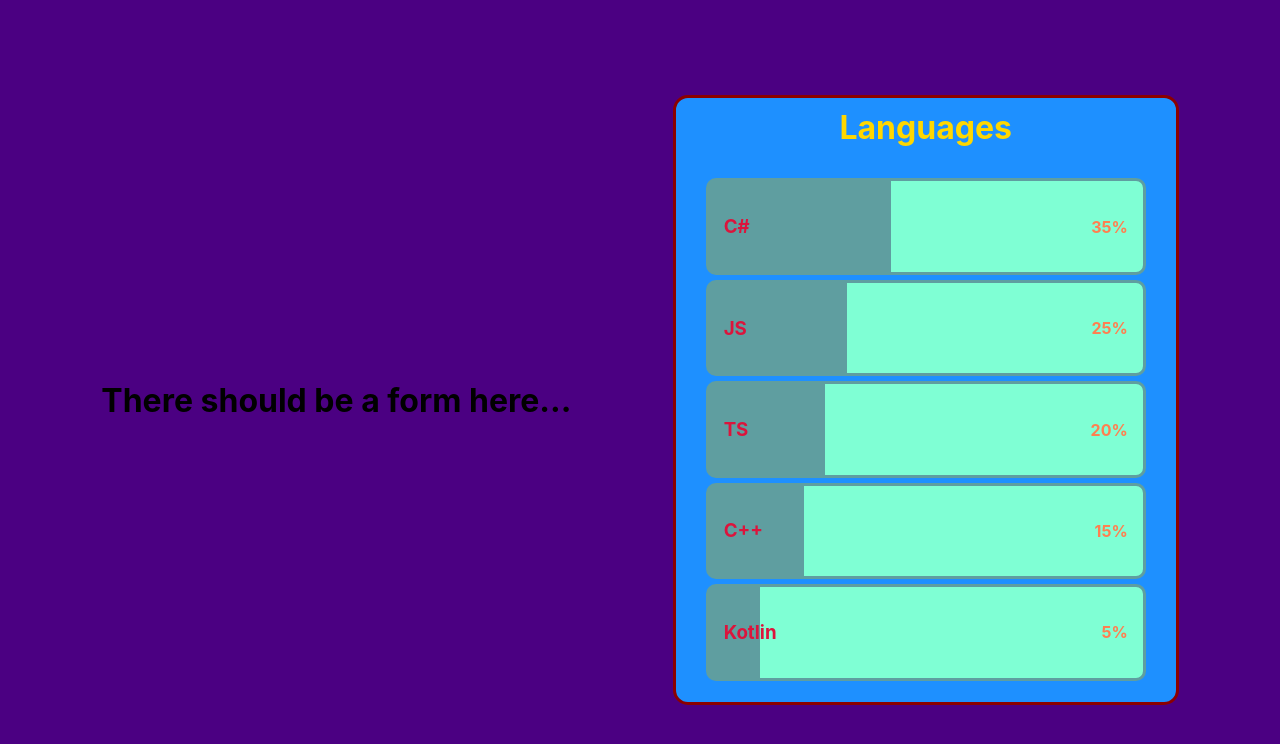
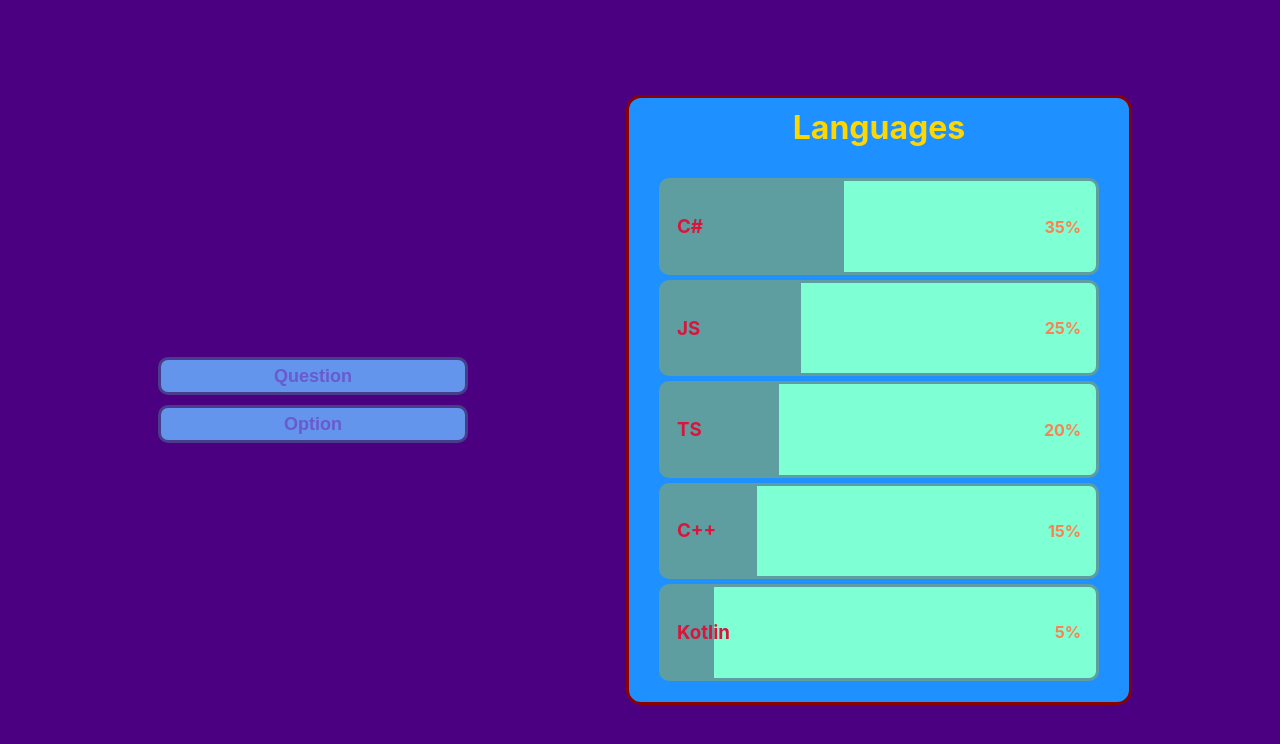
Before and after one commit to VladoDev03/the-amazing-poll, a React (Create React App) app in the folder front-end/the-amazing-poll/: page / in a window 1280 px wide. Shown: the top 744 px of the page. Built offline with nearby package versions, Linux system fonts and the light colour scheme.

Commit message:
Added custom TextInput.

```diff
--- a/front-end/the-amazing-poll/src/components/NewPoll/NewPoll.tsx
+++ b/front-end/the-amazing-poll/src/components/NewPoll/NewPoll.tsx
@@ -1,11 +1,12 @@
 import styles from './NewPoll.module.scss'
 
 import Preview from '../Preview/Preview';
+import NewPollForm from '../NewPollForm/NewPollForm';
 
 const NewPoll = () => {
     return (
         <div className={styles.container}>
-            <h1>There should be a form here...</h1>
+            <NewPollForm />
             <Preview />
         </div>
     );
--- /dev/null
+++ b/front-end/the-amazing-poll/src/components/NewPollForm/NewPollForm.tsx
@@ -0,0 +1,16 @@
+import styles from './NewPollForm.module.scss'
+
+import TextInput from '../TextInput/TextInput';
+
+const NewPollForm = () => {
+    return (
+        <div className={styles.formContainer}>
+            <form action="">
+                <TextInput title='Question' />
+                <TextInput title='Option' />
+            </form>
+        </div>
+    );
+}
+
+export default NewPollForm;
--- /dev/null
+++ b/front-end/the-amazing-poll/src/components/TextInput/TextInput.module.scss
@@ -0,0 +1,37 @@
+.inputContainer {
+    display: flex;
+    flex-direction: column;
+    align-items: center;
+    justify-content: center;
+    margin: 10px;
+}
+
+.inputLabel {
+    text-align: center;
+    font-weight: bold;
+}
+
+.textField {
+    background-color: cornflowerblue;
+    height: 30px;
+    border: solid 3px;
+    border-radius: 10px;
+    border-color: darkslateblue;
+    color: darkslateblue;
+    font-weight: bold;
+    outline: none;
+    width: 300px;
+    text-align: center;
+    font-size: large;
+    caret-color: yellow;
+
+    &:hover {
+        font-size: larger;
+        height: 30px;
+        width: 300px;
+    }
+
+    &::placeholder {
+        color: slateblue;
+    }
+}
--- /dev/null
+++ b/front-end/the-amazing-poll/src/components/TextInput/TextInput.tsx
@@ -0,0 +1,15 @@
+import styles from './TextInput.module.scss'
+
+const TextInput:React.FC<Vote> = (props) => {
+    return (
+        <div className={styles.inputContainer}>
+            <input className={styles.textField} placeholder={props.title} type="text" />
+        </div>
+    );
+}
+
+interface Vote {
+    title: string,
+}
+
+export default TextInput;
```
Also changed, not shown: front-end/the-amazing-poll/src/components/NewPollForm/NewPollForm.module.scss (added).
